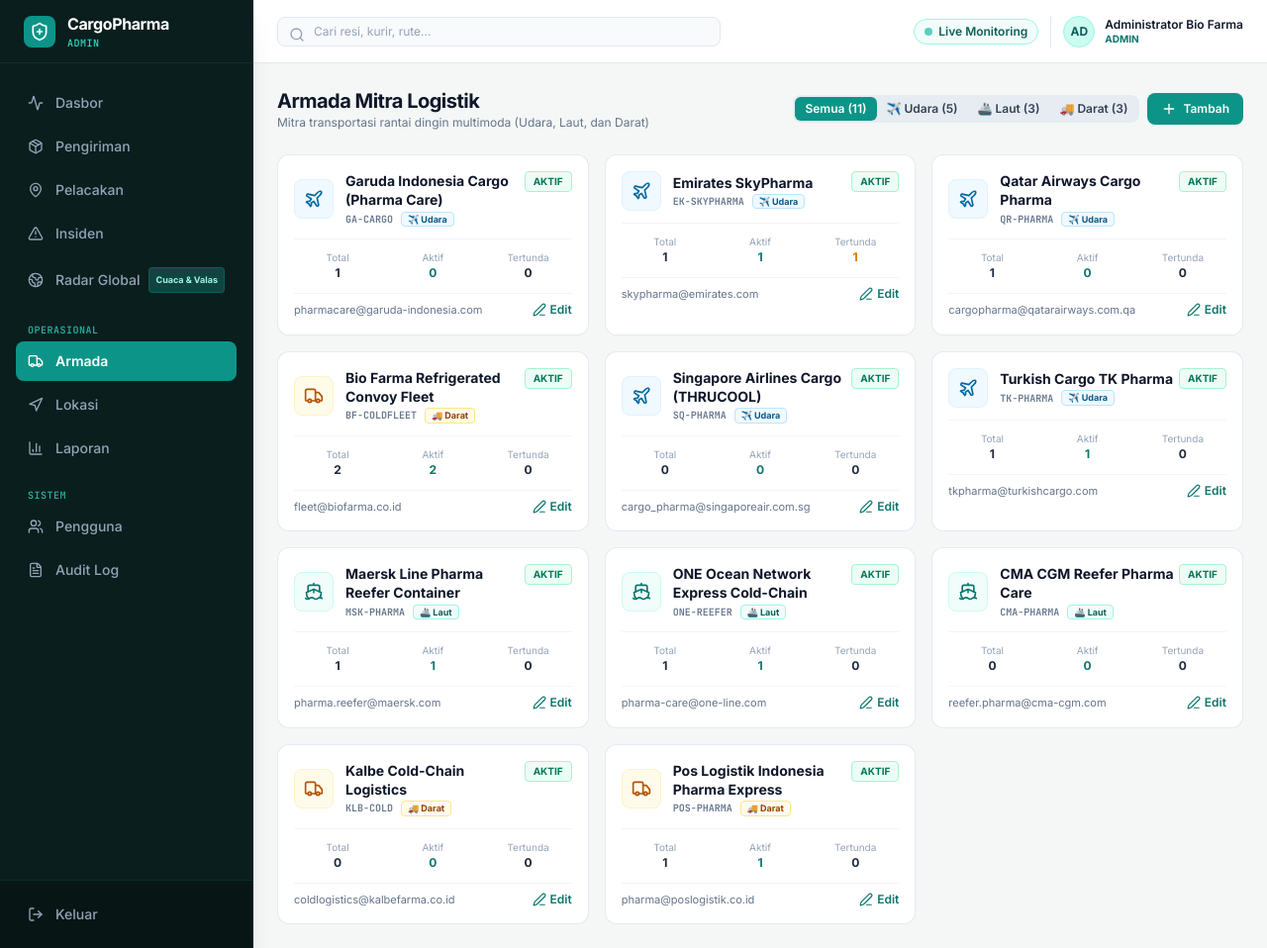
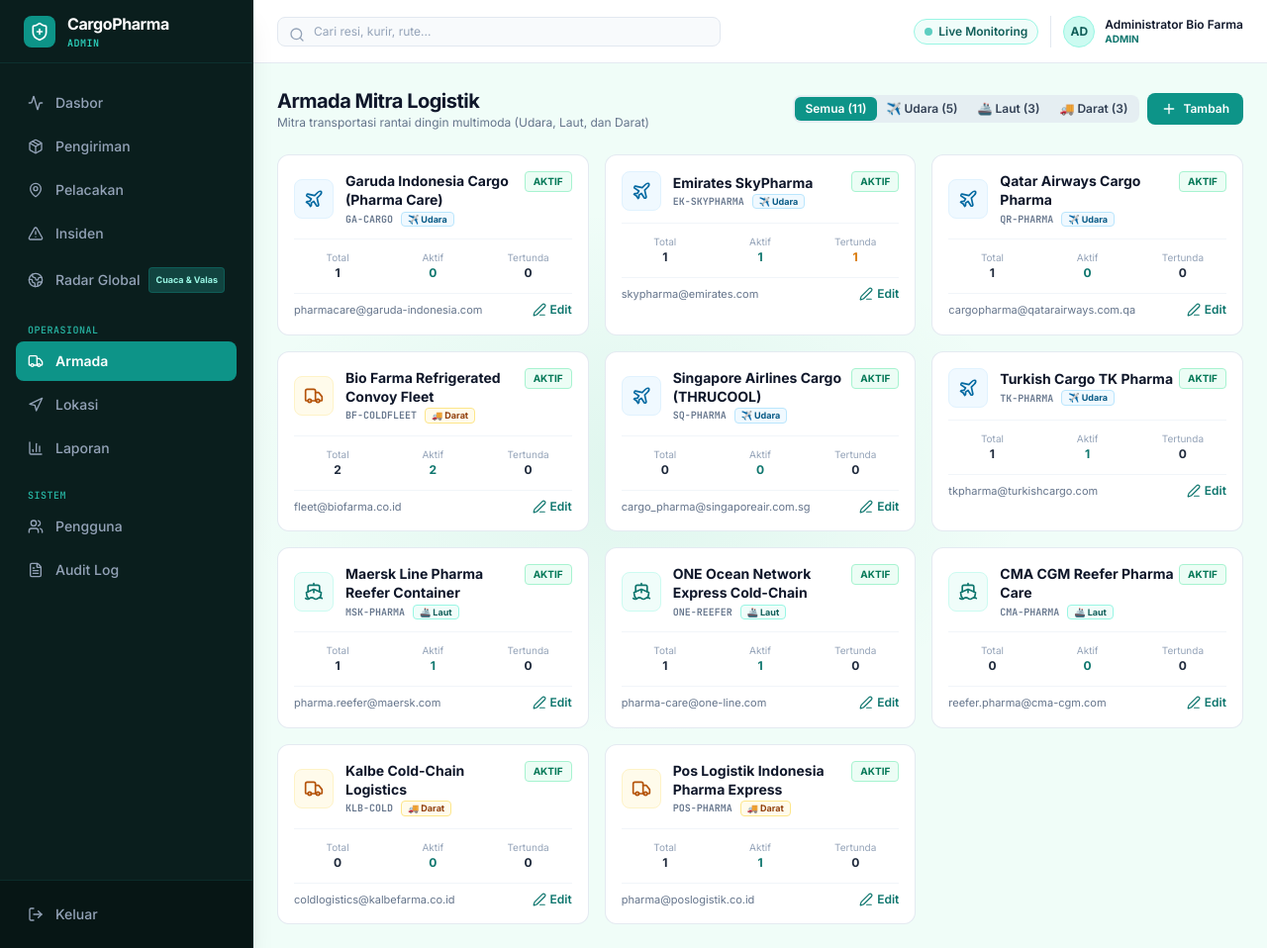
Before and after one commit to khairinnsaa4/cargopharma, a Laravel app: page /carriers in a window 1280 px wide. Shown: the whole page at 99% size. Run offline with Laravel 12, Linux system fonts and the light colour scheme; a user stored in the database is signed in; data comes from the database, SQL or seed files in the repository; some libraries are stand-ins or nearby versions.

Commit message:
feat: animated teal gradient background on main layout

```diff
--- a/resources/views/layouts/app.blade.php
+++ b/resources/views/layouts/app.blade.php
@@ -1,5 +1,5 @@
 <!DOCTYPE html>
-<html lang="en" class="h-full bg-slate-100 text-slate-800">
+<html lang="en" class="h-full text-slate-800">
 <head>
     <meta charset="UTF-8">
     <meta name="viewport" content="width=device-width, initial-scale=1.0">
@@ -67,6 +67,24 @@
         }
         body { font-family: 'Inter', 'Twemoji Country Flags', sans-serif; }
         .font-mono { font-family: 'JetBrains Mono', 'Twemoji Country Flags', monospace; }
+
+        /* ── Animated background: teal gradient sesuai tema sidebar ── */
+        @keyframes bgShift {
+            0%   { background-position: 0% 50%, 100% 50%, 0 0; }
+            50%  { background-position: 100% 50%, 0% 50%, 0 0; }
+            100% { background-position: 0% 50%, 100% 50%, 0 0; }
+        }
+
+        .main-bg {
+            background-color: #f0fdf8;
+            background-image:
+                radial-gradient(ellipse 70% 60% at 15% 10%, rgba(13,148,136,0.18) 0%, transparent 65%),
+                radial-gradient(ellipse 55% 50% at 85% 85%, rgba(20,184,166,0.13) 0%, transparent 65%),
+                radial-gradient(ellipse 45% 40% at 50% 50%, rgba(5,150,105,0.07) 0%, transparent 70%);
+            background-size: 200% 200%, 200% 200%, 100% 100%;
+            animation: bgShift 12s ease-in-out infinite;
+        }
+
         /* Clean corporate scrollbar */
         ::-webkit-scrollbar { width: 6px; height: 6px; }
         ::-webkit-scrollbar-track { background: #f1f5f9; }
@@ -85,7 +103,7 @@
         }
     </style>
 </head>
-<body class="h-full flex overflow-hidden bg-[#F4F7F6]">
+<body class="h-full flex overflow-hidden main-bg">
 
     <!-- CLINICAL HEALTHCARE SIDEBAR (Deep Forest Teal #0A1E1D) -->
     <aside class="w-64 bg-[#0A1E1D] text-slate-300 flex flex-col shrink-0 z-20 shadow-xl border-r border-teal-950/60">
```
